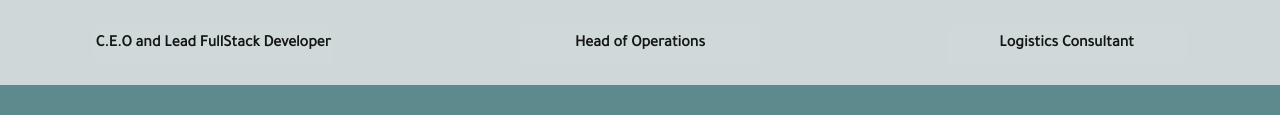
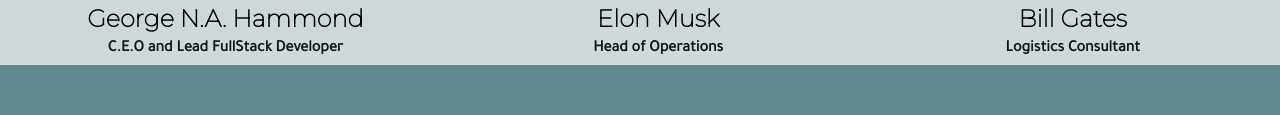
Before and after one commit to George-Hammond/Companyprojectt, a plain HTML site: page index.html in a window 1280 px wide. Shown: the part 1782-1897 px from the top of the page. Drawn offline with Linux system fonts and the light colour scheme.

Commit message:
second commit- altering team names

```diff
--- a/index.html
+++ b/index.html
@@ -60,14 +60,17 @@
 			<div class="the-team-section">
 				<div class="img-container">
 					<img src="./resources/images/george.jpg">
+					<h2>George N.A. Hammond</h2>
 					<h4>C.E.O and Lead FullStack Developer</h4>
 				</div>
 				<div class="img-container">
 					<img src="./resources/images/em.jpg">
+					<h2>Elon Musk</h2>
 					<h4>Head of Operations</h4>
 				</div>
 				<div class="img-container">
 					<img src="./resources/images/bg.jpg">
+					<h2>Bill Gates</h2>
 					<h4>Logistics Consultant</h4>
 				</div>
 			</div>
--- a/resources/styles/style.css
+++ b/resources/styles/style.css
@@ -125,7 +125,8 @@ nav li{
 
 @media only screen and (max-width: 660px){
 
-	.banner-our-mission {
+.banner-our-mission {
+
     font-family: 'Quicksand', sans-serif;
     position: relative;
     background-color: #746d70;
@@ -214,9 +215,19 @@ nav li{
     margin-right: 1rem;
 }
 
+.the-team-section .img-container h2{
+    text-align: center;
+    margin:0;
+    font-weight: bold;
+
+}
+
 .the-team-section .img-container h4{
     background-color: rgba(240, 255, 240, 0.01);
     font-weight: bold;
+    margin:0;
+    padding:0;
+    line-height: 2;
 
 }
 
```
